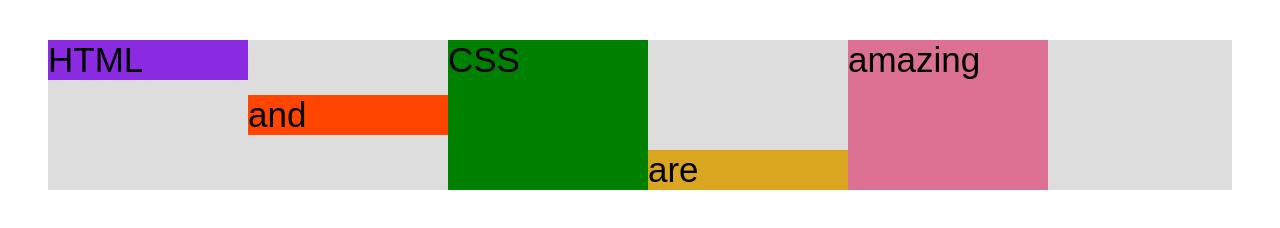
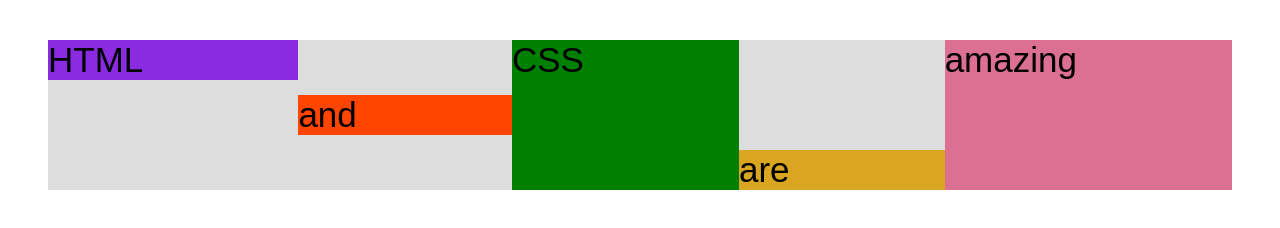
Before and after one commit to mikeqiu2011/css, a plain HTML site: page flexbox.html in a window 1280 px wide. Drawn offline with Linux system fonts and the light colour scheme.

Commit message:
flex-grow stretch to remain space

```diff
--- a/flexbox.html
+++ b/flexbox.html
@@ -12,8 +12,9 @@
         flex-grow: 0;
         flex-shrink: 1;
         flex-basis: auto; */
-        flex-basis: 200px;
+        /* flex-basis: 200px; */
         flex-shrink: 0;
+        flex-grow: 1;
       }
 
       .el--1 {
```
